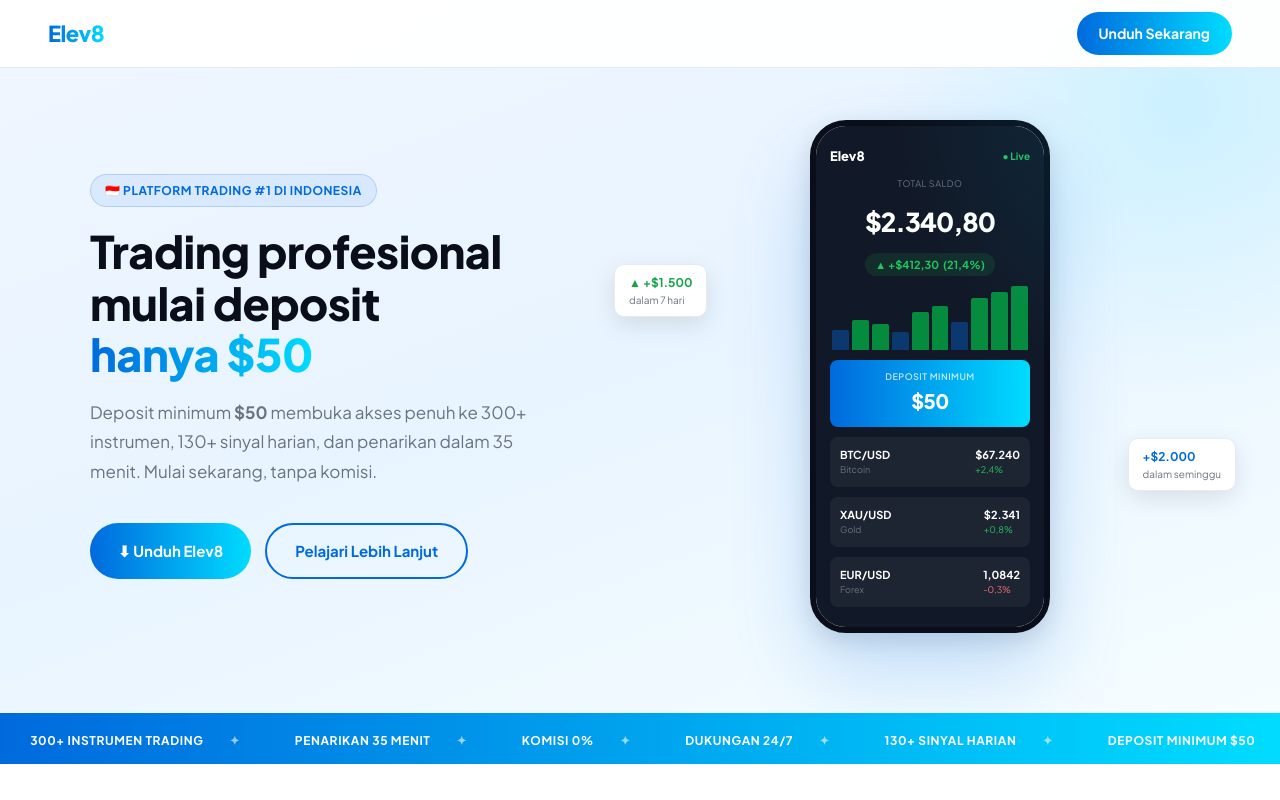
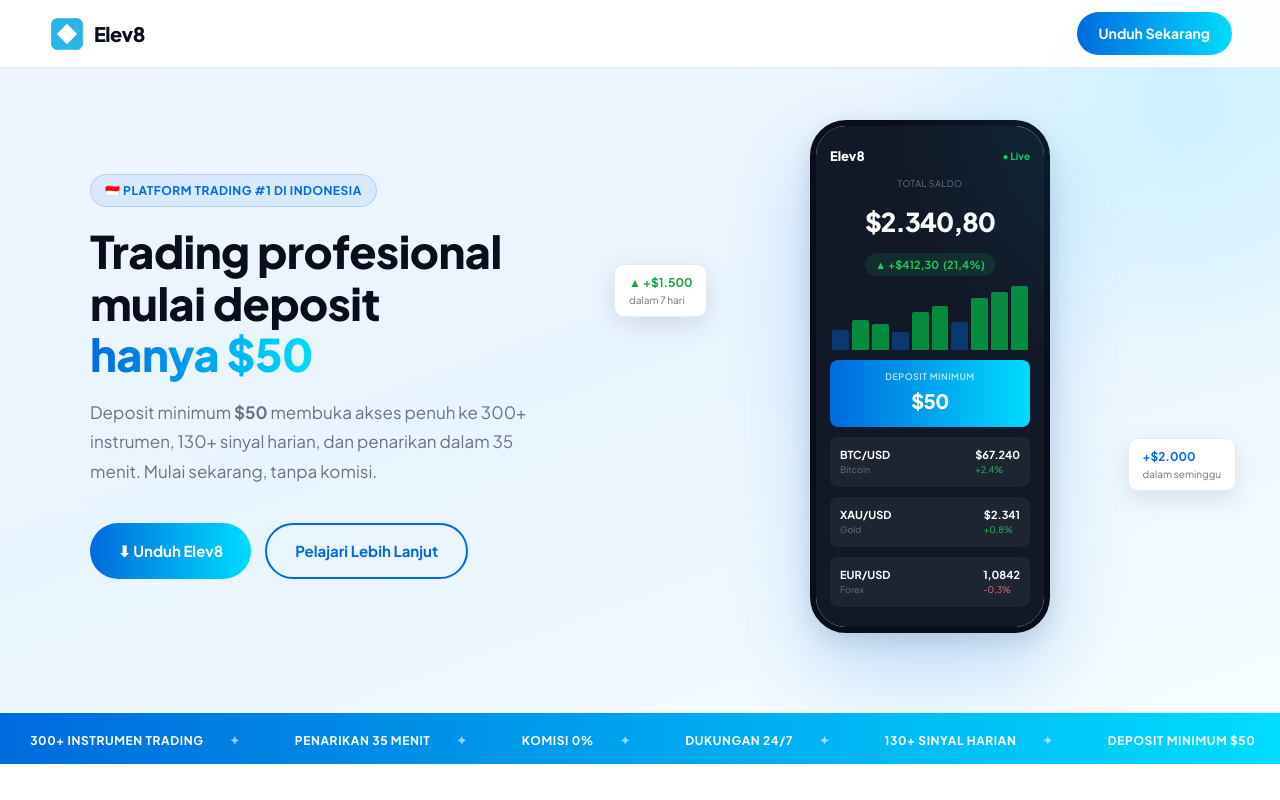
Before and after one commit to BaglDari/elev8-id, a plain HTML site: page index.html in a window 1280 px wide. Shown: the top 800 px of the page. Drawn offline with Linux system fonts and the light colour scheme.

Commit message:
fix: improved Elev8 SVG logo — 4 pills with diamond cutout

```diff
--- a/index.html
+++ b/index.html
@@ -563,8 +563,21 @@
 
   <!-- NAV -->
   <nav>
-    <a href="#" class="nav-logo cta-link" style="font-size:22px;font-weight:800;background:linear-gradient(90deg,#006add,#00dcff);-webkit-background-clip:text;-webkit-text-fill-color:transparent;background-clip:text;letter-spacing:-0.5px">
-      Elev8
+    <a href="#" class="nav-logo cta-link" style="display:flex;align-items:center;gap:8px">
+      <svg width="38" height="38" viewBox="0 0 120 120" fill="none" xmlns="http://www.w3.org/2000/svg">
+        <!-- 4 interlocking pills forming the Elev8 mark, diamond hole in center -->
+        <!-- Top horizontal pill -->
+        <rect x="10" y="10" width="100" height="42" rx="21" fill="#29b5e8"/>
+        <!-- Bottom horizontal pill -->
+        <rect x="10" y="68" width="100" height="42" rx="21" fill="#29b5e8"/>
+        <!-- Left vertical pill -->
+        <rect x="10" y="10" width="42" height="100" rx="21" fill="#29b5e8"/>
+        <!-- Right vertical pill -->
+        <rect x="68" y="10" width="42" height="100" rx="21" fill="#29b5e8"/>
+        <!-- Diamond cutout in center -->
+        <path d="M60 28 L92 60 L60 92 L28 60 Z" fill="white"/>
+      </svg>
+      <span style="font-size:20px;font-weight:800;color:#0a0e1a;letter-spacing:-0.5px">Elev8</span>
     </a>
     <a href="#" class="btn nav-cta cta-link">Unduh Sekarang</a>
   </nav>
```
